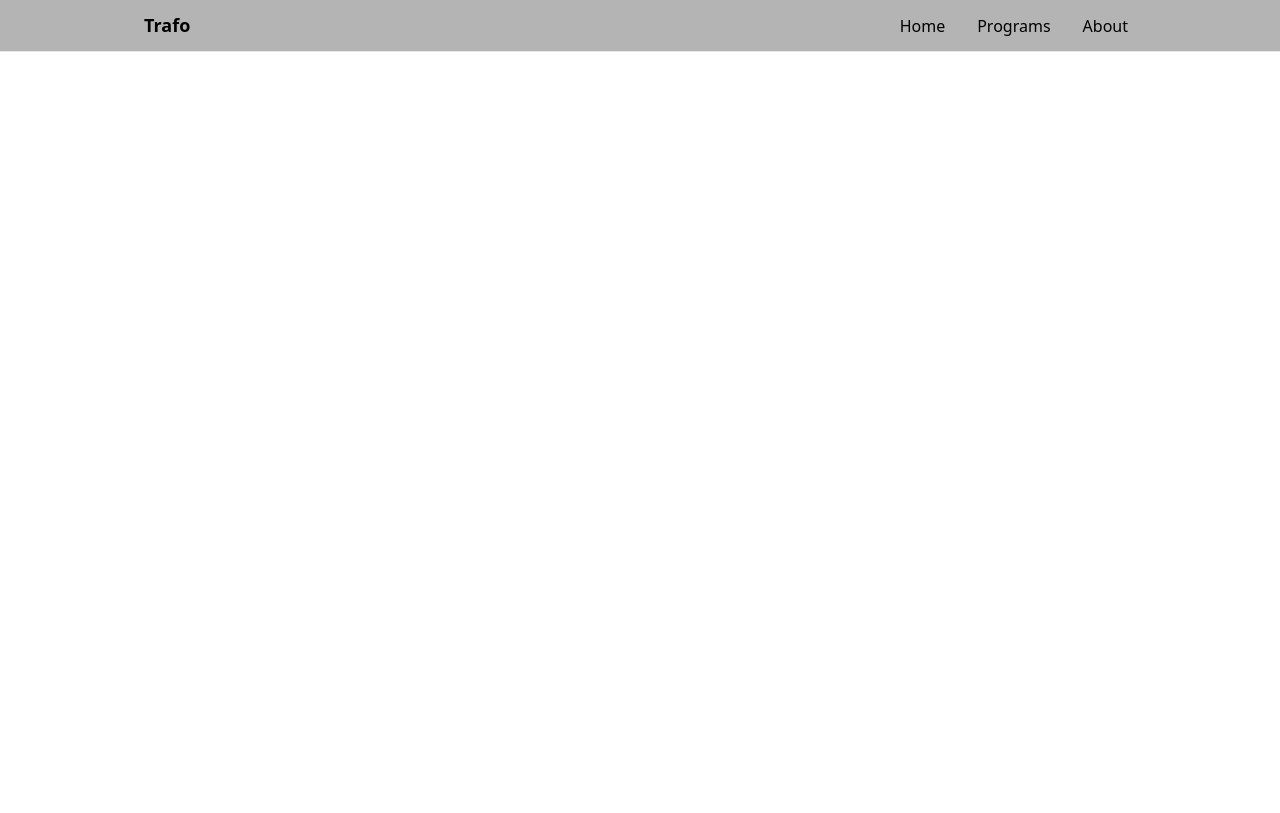
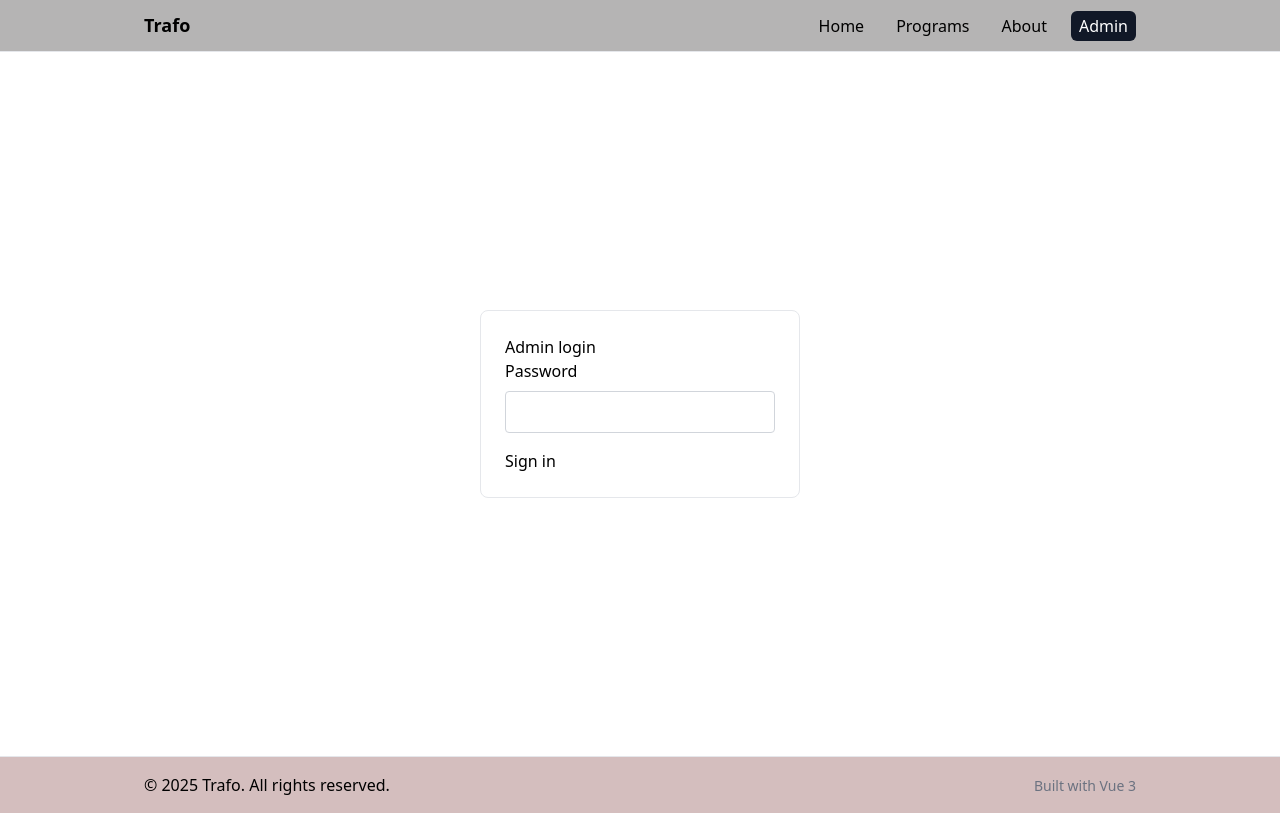
Before and after one commit to GoofyG00ber/trafo, a Vue app: page /admin/login in a window 1280 px wide. Built offline with nearby package versions, Linux system fonts and the light colour scheme; the HTML template or start-up script is replaced by a standard one.

Commit message:
placeholder hero component és barebones admin login

```diff
--- a/src/App.vue
+++ b/src/App.vue
@@ -1,17 +1,25 @@
 <script setup lang="ts">
 import NavBar from './components/NavBar.vue'
+import Footer from './components/Footer.vue'
 </script>
 
 <template>
   <div id="app">
     <NavBar />
-    <router-view />
+    <main>
+      <router-view />
+    </main>
+    <Footer />
   </div>
 </template>
 
 <style scoped>
 #app {
   min-height: 100vh;
-  background: var(--bg, white);
+  display: flex;
+  flex-direction: column;
+}
+main {
+  flex: 1 1 auto;
 }
 </style>
--- /dev/null
+++ b/src/components/Footer.vue
@@ -0,0 +1,33 @@
+<template>
+  <footer class="footer">
+    <div class="container">
+      <p>© {{ year }} Trafo. All rights reserved.</p>
+      <p class="small">Built with Vue 3</p>
+    </div>
+  </footer>
+</template>
+
+<script setup lang="ts">
+import { ref } from 'vue'
+const year = new Date().getFullYear()
+</script>
+
+<style scoped>
+.footer {
+  border-top: 1px solid #e5e7eb;
+  padding: 1rem 0;
+  background: var(--bg, #d4bebe);
+}
+.container {
+  max-width: 1024px;
+  margin: 0 auto;
+  display: flex;
+  align-items: center;
+  justify-content: space-between;
+  padding: 0 1rem;
+}
+.small {
+  color: #6b7280;
+  font-size: 0.875rem;
+}
+</style>
--- /dev/null
+++ b/src/components/Hero.vue
@@ -0,0 +1,30 @@
+<template>
+  <div class="hero">hero component</div>
+</template>
+
+<style scoped>
+.hero {
+  margin: 4rem auto; /* centered with vertical spacing */
+  width: 80%;
+  max-width: 900px;
+  min-height: 180px;
+  display: flex;
+  align-items: center;
+  justify-content: center;
+  border: 2px dashed #cfcfcf; /* placeholder rectangle look */
+  background: #fafafa;
+  color: #333;
+  border-radius: 8px;
+  box-shadow: 0 4px 12px rgba(0, 0, 0, 0.04);
+  font-weight: 600;
+  font-size: 1.125rem;
+  text-align: center;
+  padding: 1rem;
+}
+
+@media (min-width: 1024px) {
+  .hero {
+    min-height: 240px;
+  }
+}
+</style>
--- a/src/components/NavBar.vue
+++ b/src/components/NavBar.vue
@@ -6,12 +6,27 @@
         <li><router-link to="/">Home</router-link></li>
         <li><router-link to="/programs">Programs</router-link></li>
         <li><router-link to="/about">About</router-link></li>
+        <li v-if="auth"><a @click.prevent="doLogout" href="#">Sign out</a></li>
+        <li v-else><router-link to="/admin/login">Admin</router-link></li>
       </ul>
     </div>
   </nav>
 </template>
 
-<script setup lang="ts"></script>
+<script setup lang="ts">
+import { computed } from 'vue'
+import { useRouter } from 'vue-router'
+import { useAuth } from '../composables/useAuth'
+
+const router = useRouter()
+const { isAuthenticated, logout } = useAuth()
+const auth = computed(() => isAuthenticated.value)
+
+function doLogout() {
+  logout()
+  router.push('/')
+}
+</script>
 
 <style scoped>
 .nav {
--- /dev/null
+++ b/src/composables/useAuth.ts
@@ -0,0 +1,29 @@
+import { ref } from 'vue'
+import { useRouter } from 'vue-router'
+
+const STORAGE_KEY = 'trafo:admin-token'
+
+export function useAuth() {
+  const isAuthenticated = ref<boolean>(!!localStorage.getItem(STORAGE_KEY))
+
+  function login(password: string) {
+    const expected = import.meta.env.VITE_ADMIN_PASSWORD ?? ''
+    if (!expected) {
+      // No password configured — fail hard to avoid accidental access
+      return false
+    }
+    if (password === expected) {
+      localStorage.setItem(STORAGE_KEY, '1')
+      isAuthenticated.value = true
+      return true
+    }
+    return false
+  }
+
+  function logout() {
+    localStorage.removeItem(STORAGE_KEY)
+    isAuthenticated.value = false
+  }
+
+  return { isAuthenticated, login, logout }
+}
--- a/src/router/index.ts
+++ b/src/router/index.ts
@@ -2,11 +2,16 @@ import { createRouter, createWebHistory } from 'vue-router'
 import HomeView from '../views/HomeView.vue'
 import ProgramsView from '../views/ProgramsView.vue'
 import AboutView from '../views/AboutView.vue'
+import AdminView from '../views/AdminView.vue'
+import AdminLoginView from '../views/AdminLoginView.vue'
+import { useAuth } from '../composables/useAuth'
 
 const routes = [
   { path: '/', name: 'Home', component: HomeView },
   { path: '/programs', name: 'Programs', component: ProgramsView },
   { path: '/about', name: 'About', component: AboutView },
+  { path: '/admin/login', name: 'AdminLogin', component: AdminLoginView },
+  { path: '/admin', name: 'Admin', component: AdminView, meta: { requiresAuth: true } },
 ]
 
 const router = createRouter({
@@ -14,4 +19,14 @@ const router = createRouter({
   routes,
 })
 
+// simple navigation guard for admin routes
+router.beforeEach((to, from, next) => {
+  const auth = useAuth()
+  if (to.meta && (to.meta as any).requiresAuth && !auth.isAuthenticated.value) {
+    next({ path: '/admin/login', query: { redirect: to.fullPath } })
+    return
+  }
+  next()
+})
+
 export default router
--- /dev/null
+++ b/src/views/AdminLoginView.vue
@@ -0,0 +1,73 @@
+<template>
+  <div class="admin-login">
+    <div class="card">
+      <h1>Admin login</h1>
+      <form @submit.prevent="submit">
+        <label>
+          Password
+          <input v-model="password" type="password" autocomplete="current-password" />
+        </label>
+        <div class="actions">
+          <button type="submit">Sign in</button>
+        </div>
+        <p v-if="error" class="error">{{ error }}</p>
+      </form>
+    </div>
+  </div>
+</template>
+
+<script setup lang="ts">
+import { ref } from 'vue'
+import { useRouter, useRoute } from 'vue-router'
+import { useAuth } from '../composables/useAuth'
+
+const password = ref('')
+const error = ref('')
+const router = useRouter()
+const route = useRoute()
+const { login } = useAuth()
+
+async function submit() {
+  error.value = ''
+  const ok = login(password.value)
+  if (ok) {
+    const redirectTo = (route.query.redirect as string) || '/admin'
+    await router.replace(redirectTo)
+  } else {
+    error.value = 'Invalid password'
+  }
+}
+</script>
+
+<style scoped>
+.admin-login {
+  display: flex;
+  align-items: center;
+  justify-content: center;
+  min-height: calc(100vh - 96px);
+}
+.card {
+  padding: 1.5rem;
+  border: 1px solid #e5e7eb;
+  border-radius: 8px;
+  width: 320px;
+  background: white;
+}
+label {
+  display: block;
+}
+input {
+  width: 100%;
+  margin-top: 0.5rem;
+  padding: 0.5rem;
+  border: 1px solid #d1d5db;
+  border-radius: 4px;
+}
+.actions {
+  margin-top: 1rem;
+}
+.error {
+  color: #b91c1c;
+  margin-top: 0.5rem;
+}
+</style>
--- /dev/null
+++ b/src/views/AdminView.vue
@@ -0,0 +1,33 @@
+<template>
+  <div class="admin">
+    <div class="container">
+      <h1>Admin panel</h1>
+      <p>Secure area — only visible when signed in.</p>
+      <div class="actions">
+        <button @click="doLogout">Sign out</button>
+      </div>
+    </div>
+  </div>
+</template>
+
+<script setup lang="ts">
+import { useRouter } from 'vue-router'
+import { useAuth } from '../composables/useAuth'
+
+const { logout } = useAuth()
+const router = useRouter()
+
+function doLogout() {
+  logout()
+  router.push('/admin/login')
+}
+</script>
+
+<style scoped>
+.container {
+  padding: 2rem;
+}
+.actions {
+  margin-top: 1rem;
+}
+</style>
--- a/src/views/HomeView.vue
+++ b/src/views/HomeView.vue
@@ -1,3 +1,9 @@
-<script setup lang="ts"></script>
+<script setup lang="ts">
+import Hero from '@/components/Hero.vue'
+</script>
 
-<template>ez a home</template>
+<template>
+  ez a home
+
+  <Hero />
+</template>
```
Also changed, not shown: public/placeholder.jpg (added), 1 other file (tests, documents, lock files or other folders).
